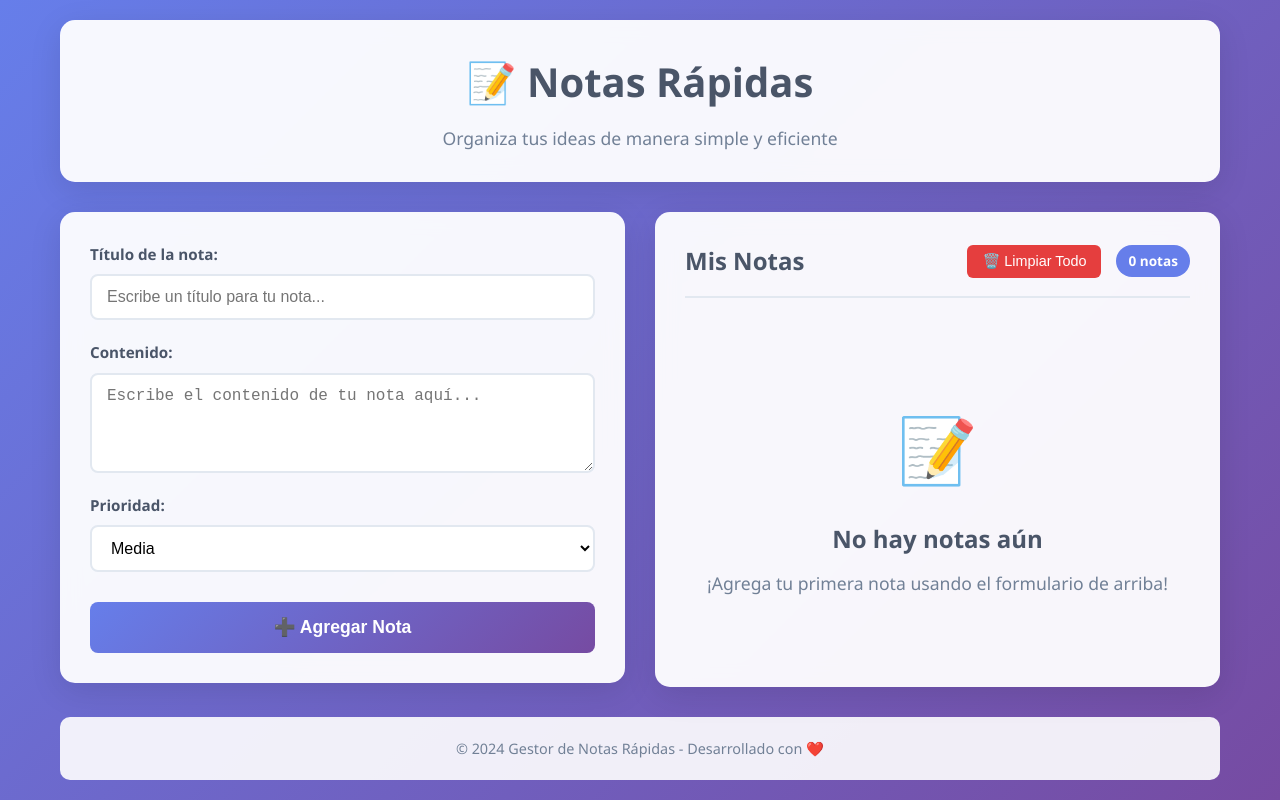
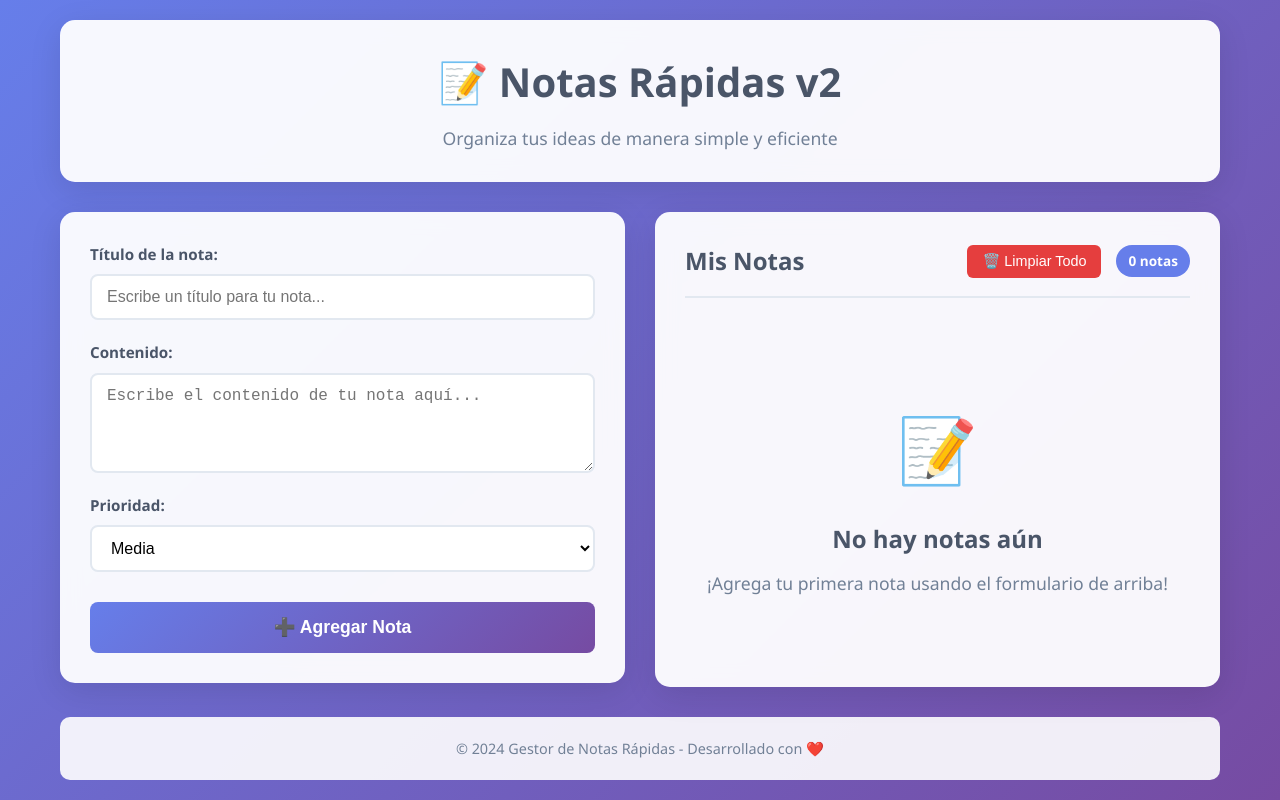
Before and after one commit to MariaZavaleta23/PRACTICA2, a plain HTML site: page index.html in a window 1280 px wide. Drawn offline with Linux system fonts and the light colour scheme.

Commit message:
Cambios para la version 2

```diff
--- a/index.html
+++ b/index.html
@@ -9,7 +9,7 @@
 <body>
     <div class="container">
         <header>
-            <h1>📝 Notas Rápidas</h1>
+            <h1>📝 Notas Rápidas v2</h1>
             <p>Organiza tus ideas de manera simple y eficiente</p>
         </header>
 
```
